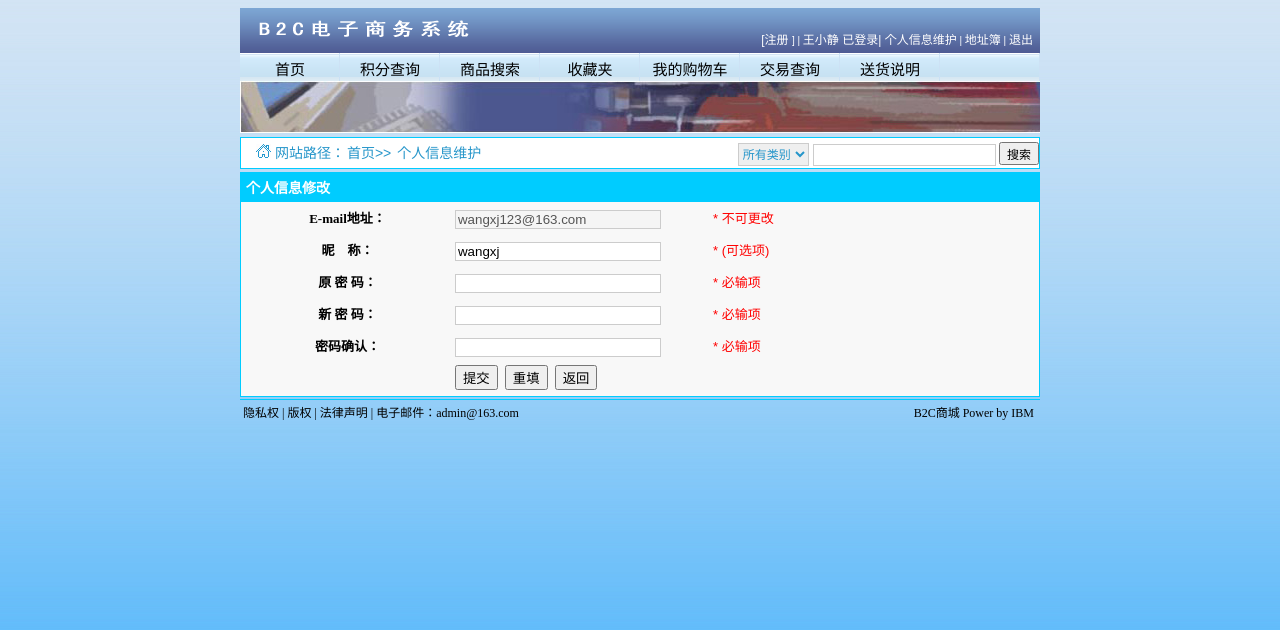
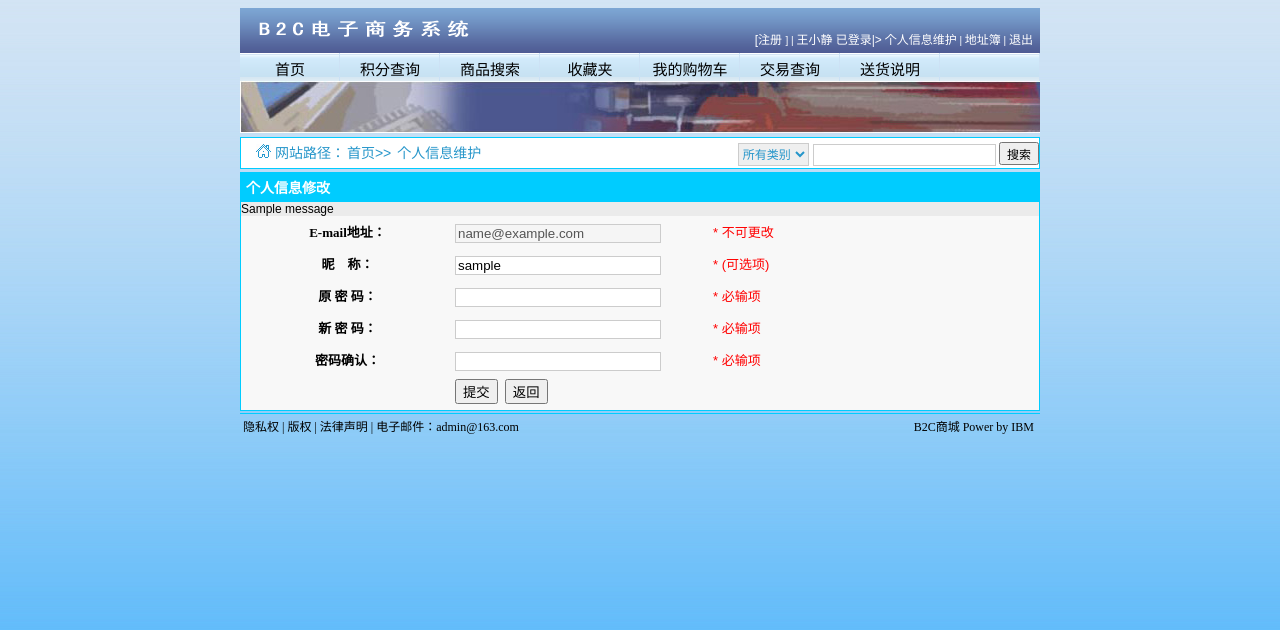
Before and after one commit to jasonlvhit/fuck-B2C, a Flask app: template B2C/templates/web/user_edit.html in a window 1280 px wide. Shown: the top 630 px of the page. Run offline with Flask 2, Linux system fonts and the light colour scheme; the template is opened without the code that fills it, so the values that code supplies are empty; the visitor is signed in with stand-in values (Sample User, id 1); tables that the repository leaves empty hold one stand-in row (values such as "Sample post"); one stand-in notice (Sample message) is shown.

Commit message:
Add user profile edit

```diff
--- a/B2C/templates/web/user_edit.html
+++ b/B2C/templates/web/user_edit.html
@@ -1,41 +1,11 @@
-<!DOCTYPE html PUBLIC "-//W3C//DTD XHTML 1.0 Transitional//EN" "http://www.w3.org/TR/xhtml1/DTD/xhtml1-transitional.dtd">
-<html>
-<head>
-<title>BC2商城</title>
-<meta http-equiv="Content-Type" content="text/html; charset=gb2312">
-<link href="{{ url_for('static', filename='web/css/frame.css') }}" rel="stylesheet" type="text/css"/>
-<script language="javascript" src="{{ url_for('static', filename='web/js/checkform.js') }}"></script>
-</head>
-
-<body>
-<div id="container">
-	<div id="logalleft">
-		<div id="logalright">
-		<a href="register.html" target="_parent">[注册&nbsp;</a>] |
-		<a href="" target="_parent">王小静 已登录|
-		<a href="user_edit.html" target="_parent">个人信息维护</a> |
-		<a href="address_daohang.html" target="_parent">地址簿</a> |
-	 	<a href="home_nologin.html" target="_parent">退出</a>
-		</div>
-	</div>
-	<div id="globallink">
-		<ul>
-			<li><a href="home.html">首页</a></li>
-			<li><a href="credit_query.html">积分查询</a></li>
-			<li><a href="item_search.html">商品搜索</a></li>
-			<li><a href="favorite.html">收藏夹</a></li>
-			<li><a href="cart_list.html">我的购物车</a></li>
-			<li><a href="tradequery.html">交易查询</a></li>
-			<li><a href="send_notes.html">送货说明</a></li>
-			<li><a href="" class="nouseful">&nbsp;</a></li>
-		</ul>
-	</div>
+{% extends 'web/layout.html' %}
+{% block main %}
 <div id="banner"></div>
 <div id="main">
 	<div id="search2">
 		<div id="searchleft">
-				<img src="../image/ico_site.jpg"  id="ico_site"/>
-				网站路径：<a href="home.html">首页</a>&gt;&gt;<a href=""> 个人信息维护</strong></a>
+			<img src="{{ url_for('static', filename='web/image/ico_site.jpg') }}"  id="ico_site"/>
+			网站路径：<a href="/">首页</a>&gt;&gt;<a href="/edit_profile"> 个人信息维护</a>
 		</div>
 		<div id="searchright2">
 			<input type="text" name="product" id="textInput"/>
@@ -54,21 +24,25 @@
 	</div>
 	<div id="sendnote">
 		<div id="sendnotehead"><strong> 个人信息修改</strong></div>
+		{% for message in get_flashed_messages() %}
+		<div class=flash>{{ message }}</div>
+		{% endfor %}
 		<div id="sendnotecontent">
-			<form action="" method="post" enctype="multipart/form-data" name="form1">
+			<form action="/edit_profile" method="post" name="form1" onsubmit="return checkinfoeditform()">
 				<table id="itemsearch">
 					<tr>
 						<th class="itemsearchth" >E-mail地址：</th>
 						<td class="itemsearchtd1">
-					<input type="text" name="email" class="inputtext" onFocus="nextfield='password'" value="wangxj123@163.com" maxlength="25" disabled="disabled"/>
+							<input type="text" name="email" class="inputtext" value="{{ g.user.email }}" maxlength="40" disabled="disabled"/>
 						</td>
 						<td class="itemsearchtd2">
-						<span class="red">*&nbsp;不可更改</span>					</td>
+							<span class="red">*&nbsp;不可更改</span>
+						</td>
 					</tr>
 					<tr>
 						<th class="itemsearchth">昵&nbsp;&nbsp;&nbsp;&nbsp;称：</th>
 						<td class="itemsearchtd1">
-						<input type="text" name="name" class="inputtext"onFocus="nextfield='passwordConfirm'" value="wangxj" maxlength="25"/>
+							<input type="text" name="name" class="inputtext" value="{{ g.user.username }}" maxlength="25"/>
 						</td>
 						<td class="itemsearchtd2">
 							<span class="red">*&nbsp;(可选项)</span>
@@ -77,7 +51,7 @@
 					<tr>
 						<th class="itemsearchth">原&nbsp;密&nbsp;码：</th>
 						<td class="itemsearchtd1">
-					  	<input type="Password" class="inputtext" name="passwordold" onFocus="nextfield='name'" value="" maxlength="25">
+							<input type="password" class="inputtext" name="passwordold" value="" maxlength="25">
 						</td>
 						<td class="itemsearchtd2">
 							<span class="red">*&nbsp;必输项</span>
@@ -86,7 +60,7 @@
 					<tr>
 						<th class="itemsearchth">新&nbsp;密&nbsp;码：</th>
 						<td class="itemsearchtd1">
-					<input type="Password" class="inputtext" name="passwordnew" onFocus="nextfield='name'" value="" maxlength="25">
+							<input type="password" class="inputtext" name="passwordnew" value="" maxlength="25">
 						</td>
 						<td class="itemsearchtd2">
 							<span class="red">*&nbsp;必输项</span>
@@ -95,7 +69,7 @@
 					<tr>
 						<th class="itemsearchth">密码确认：</th>
 						<td class="itemsearchtd1">
-	              <input type="Password" class="inputtext" name="passwordConfirm" onFocus="nextfield='sex'" value="" maxlength="25">
+							<input type="password" class="inputtext" name="passwordConfirm" value="" maxlength="25">
 						</td>
 						<td class="itemsearchtd2">
 							<span class="red">*&nbsp;必输项</span>
@@ -103,21 +77,14 @@
 					</tr>
 					<tr>
 						<th></th>
-				 	<td><input type="Button" name="button2" value="提交" onClick="checkinfoeditform()">
-						&nbsp;<input type="Reset" name="button1" value="重填" onClick="clear()">
-						&nbsp;<input type="Button" name="button3" value="返回" onClick="javascript:window.location.href='home.html'">
+						<td><input type="submit" name="button2" value="提交">
+							&nbsp;<input type="Button" name="button3" value="返回" onClick="history.back();">
 						</td>
 					</tr>
 				</table>
 			</form>
 		</div>
 	</div>
-
-	<div id="footer">
-		<span id="footerleft"> &nbsp;隐私权 | 版权 | 法律声明 | 电子邮件：admin@163.com </span>
-		<span id="footerright"> B2C商城  Power by IBM &nbsp;</span>
-	</div>
 </div>
 
-</body>
-</html>
+{% endblock %}
```
Lines whose indentation alone changed are shown as unchanged.
